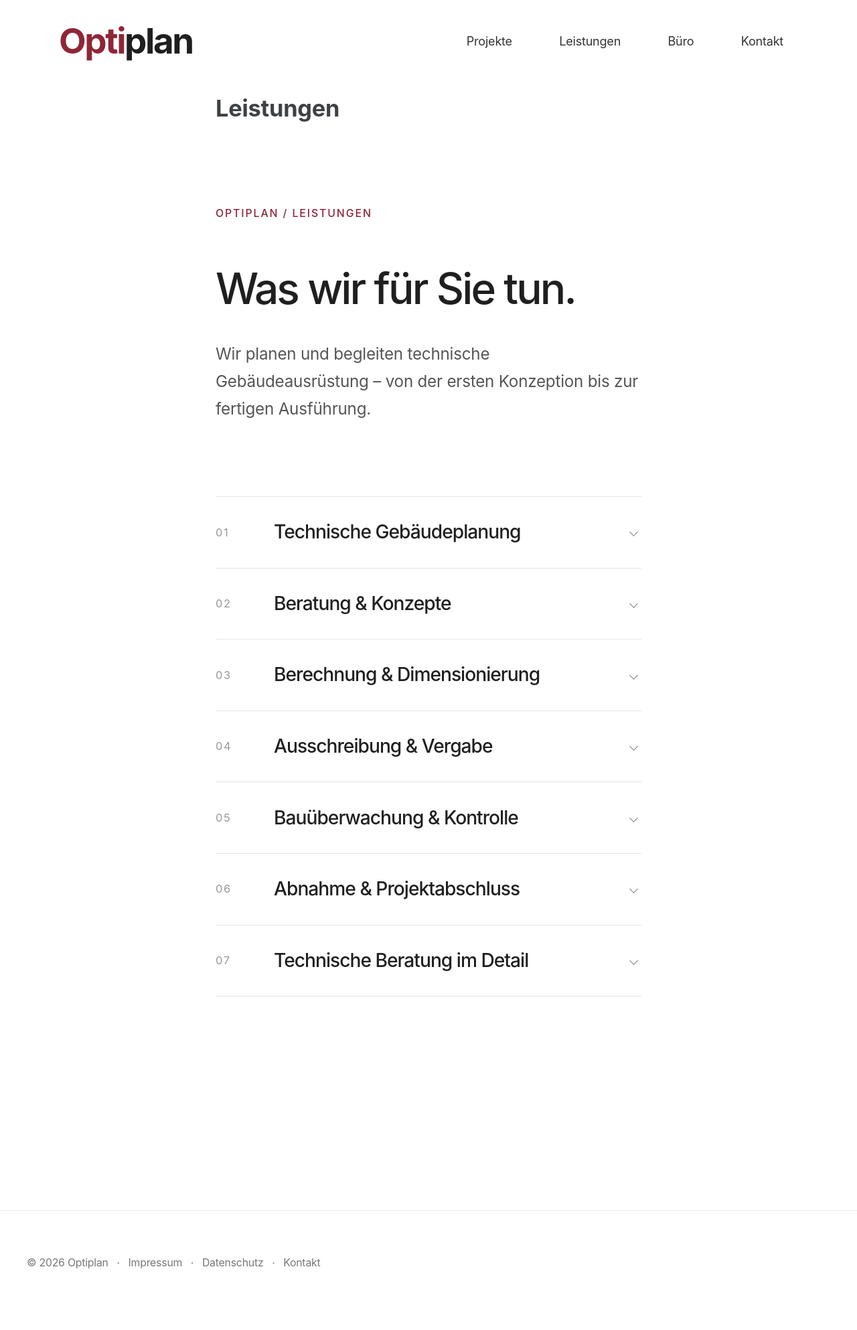
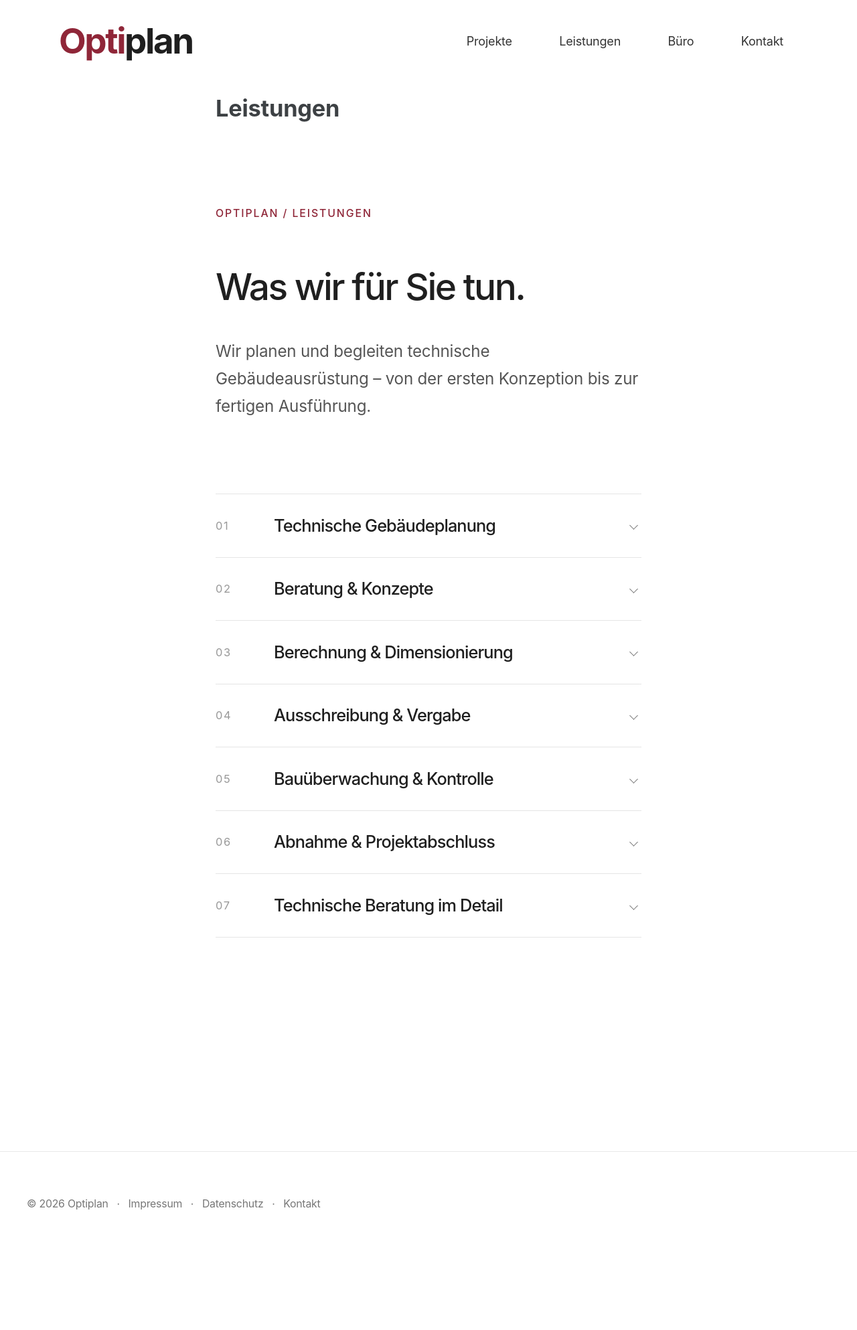
Before and after one commit to gryphiusodenhobler/www.optiplan.at, a Jekyll site: the page built from leistungen.md, in a window 1280 px wide. Shown: the whole page at 67% size. Built offline with Jekyll 4.4.1, drawn with Linux system fonts in a browser that asks for light colours; cached includes are drawn as plain includes; after the commit the page ends 1898 px from its top, so only the background shows below that.

Commit message:
Update optiplan.scss

```diff
--- a/_sass/optiplan.scss
+++ b/_sass/optiplan.scss
@@ -694,17 +694,33 @@ body {
   padding-top: 1.6rem;
   padding-bottom: 1.6rem;
 }
+/* LEISTUNGEN – TYPOGRAFIE FEINABSTIMMUNG */
+
+.services-intro h2 {
+  font-size: 2.5rem;
+  line-height: 1.15;
+}
+
+.service-title {
+  font-size: 1.15rem;
+  line-height: 1.35;
+}
+
+.service-item summary {
+  padding-top: 1.35rem;
+  padding-bottom: 1.35rem;
+}
 
 .service-content p {
-  font-size: 1rem;
+  font-size: 0.95rem;
 }
 
 @media (max-width: 768px) {
   .services-intro h2 {
-    font-size: clamp(1.8rem, 6vw, 2.4rem);
+    font-size: 2rem;
   }
 
   .service-title {
-    font-size: 1.15rem;
+    font-size: 1.05rem;
   }
 }
```
